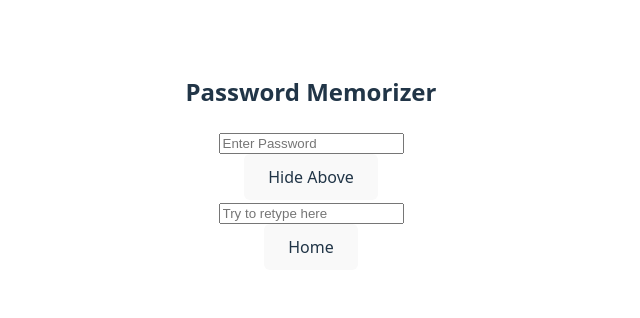
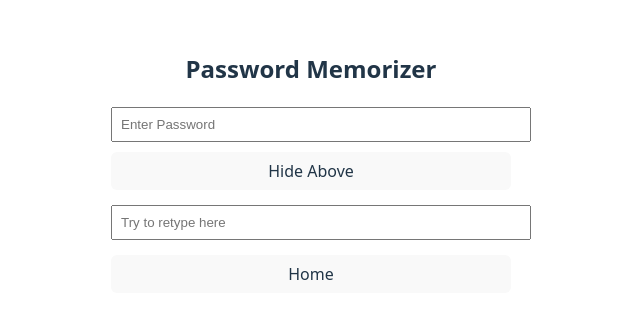
Before and after one commit to andreyg8479/Lock-In, a React app in the folder frontend/: page /PasswordMemorizer in a window 1280 px wide. Shown: the part 238-556 px from the top of the page, without its empty margins (329-969 px from the left). Built offline with nearby package versions, Linux system fonts and the light colour scheme; the HTML template or start-up script is replaced by a standard one.

Commit message:
Css for password memorizer
decided to do it inline because I didn't want to make another document

```diff
--- a/frontend/src/PasswordMemorizer.tsx
+++ b/frontend/src/PasswordMemorizer.tsx
@@ -15,11 +15,12 @@ function PasswordMemorizer() {
 	}
 
   return (
-	<div>
-		<h2> Password Memorizer </h2>
+	<div style={{ padding: "20px", maxWidth: "400px", margin: "auto" }}>
+		<h2 style={{ textAlign: "center" }}> Password Memorizer </h2>
 
-		<div>
+		<div style={{ marginBottom: "10px" }}>
 			<input
+				style={{ width: "100%", padding: "8px" }}
 				type={hidden ? "password" : "text"}
 				value={top}
 				onChange={(e) => setTop(e.target.value)}
@@ -27,12 +28,13 @@ function PasswordMemorizer() {
 			/>
 		</div>
 
-		<button onClick={() => setHidden(!hidden)}>
+		<button style={{ width: "100%", marginBottom: "15px", padding: "8px" }} onClick={() => setHidden(!hidden)}>
 			{hidden ? "Show Above" : "Hide Above"}
 		</button>
 
-		<div>
+		<div style={{ marginBottom: "15px" }}>
 			<input
+				style={{ width: "100%", padding: "8px" }}
 				type="password"
 				value={bottom}
 				onChange={(e) => setBottom(e.target.value)}
@@ -40,7 +42,7 @@ function PasswordMemorizer() {
 			/>
 		</div>
 
-		<button onClick={homeButton}>Home</button>
+		<button style={{ width: "100%", padding: "8px" }} onClick={homeButton}>Home</button>
 	</div>
   )
 }
```
